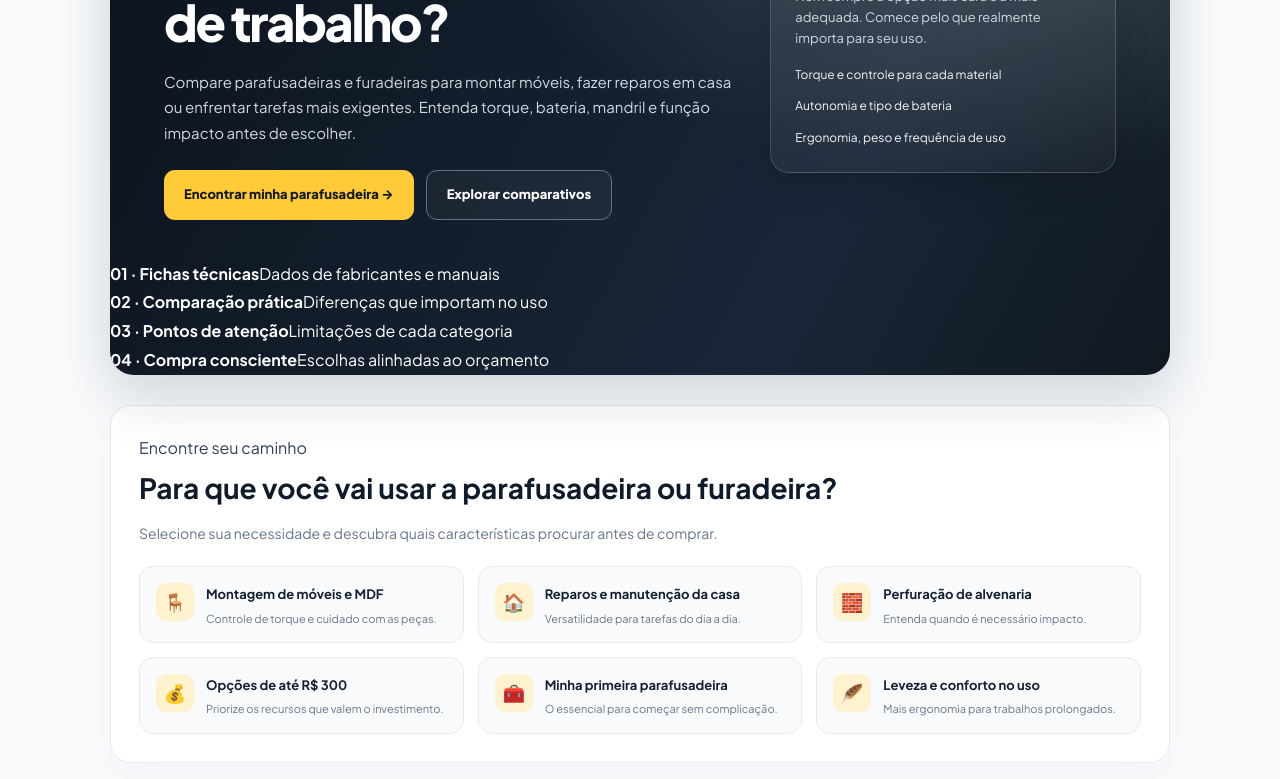
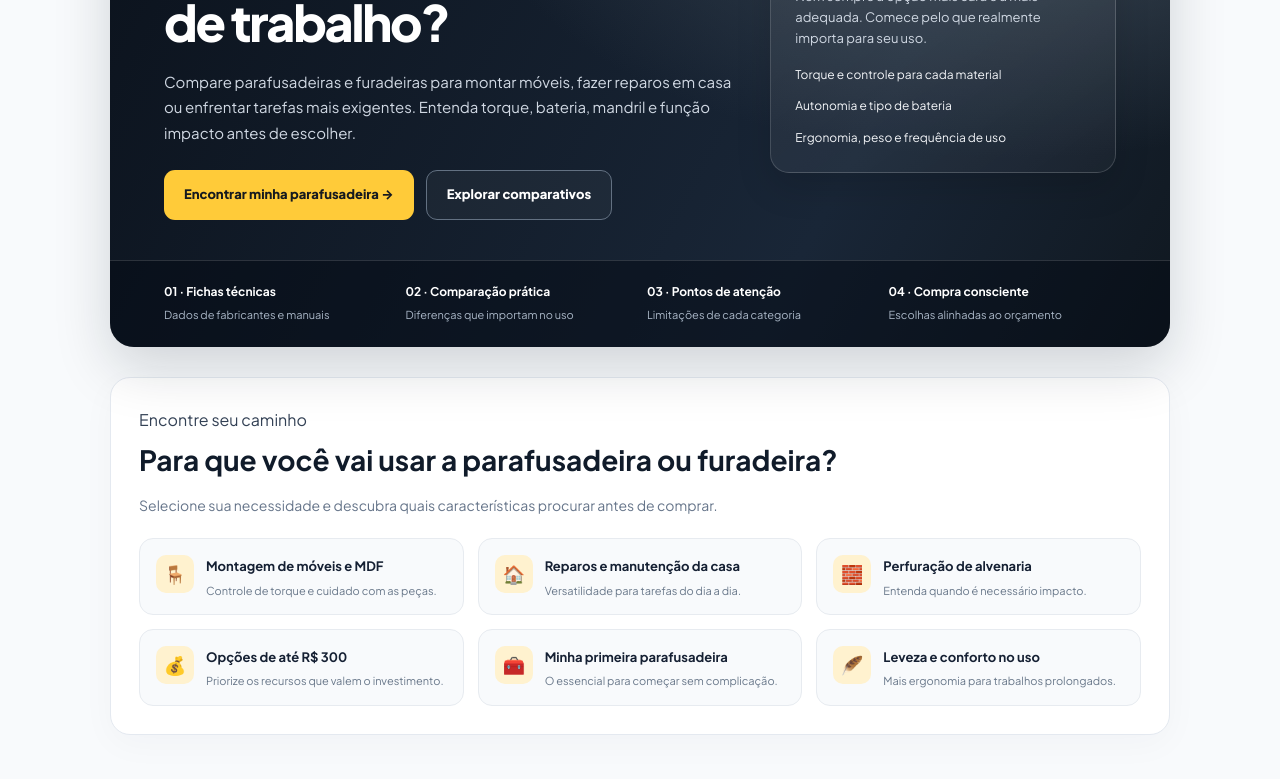
Before and after one commit to membroequipe/SiteReview, a Jekyll site: the page built from index.html, in a window 1280 px wide and 1400 px high, scrolled down 380 px. Shown: the top 779 px of the window. Built offline with Jekyll 4.4.1, drawn with Linux system fonts in a browser that asks for light colours.

Commit message:
Update style.css

```diff
--- a/assets/css/style.css
+++ b/assets/css/style.css
@@ -750,46 +750,35 @@ body.home-page .site-content {
 }
 
 /* =========================================
-   BARRA DE PASSOS DO HERO (.pc-hero-steps)
+   FAIXA DE CONFIANÇA DO HERO (.pc-trust) CORRIGIDA
    ========================================= */
-.pc-hero-steps {
+.pc-trust {
+    border-top: 1px solid rgba(255, 255, 255, 0.14);
     display: grid;
     grid-template-columns: repeat(4, minmax(0, 1fr));
-    gap: 16px;
-    margin: 0;
-    padding: 24px 54px;
-    border-top: 1px solid rgba(255, 255, 255, 0.15);
-    background: rgba(5, 11, 20, 0.6);
-    list-style: none;
-    width: 100%;
+    gap: 14px;
+    padding: 20px 54px 23px;
+    background: rgba(5, 11, 20, 0.5);
 }
 
-.pc-hero-steps li,
-.pc-hero-steps div {
-    font-size: 12px;
-    color: #94a3b8;
-    line-height: 1.5;
+.pc-trust-item {
     display: flex;
     flex-direction: column;
 }
 
-.pc-hero-steps li strong,
-.pc-hero-steps li b,
-.pc-hero-steps div strong,
-.pc-hero-steps div b {
+.pc-trust-item b {
     display: block;
-    color: #ffffff;
-    font-size: 13px;
+    font-size: 12px;
+    color: #fff;
+    margin-bottom: 5px;
     font-weight: 700;
-    margin-bottom: 3px;
 }
 
-@media screen and (max-width: 768px) {
-    .pc-hero-steps {
-        grid-template-columns: 1fr 1fr;
-        padding: 20px;
-        gap: 12px;
-    }
+.pc-trust-item span {
+    display: block;
+    font-size: 11px;
+    color: #aab7c7;
+    line-height: 1.5;
 }
 
 /* Grelha de Situações */
@@ -871,10 +860,9 @@ body.home-page .site-content {
         gap: 20px;
     }
 
-    .pc-hero-steps {
+    .pc-trust {
         grid-template-columns: 1fr 1fr;
-        padding: 16px 20px;
-        gap: 14px;
+        padding: 18px 22px;
     }
 
     .pc-situation-grid {
```
